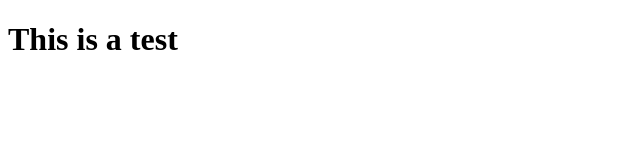
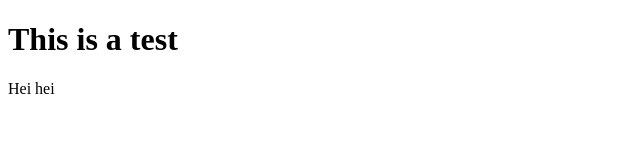
Before and after one commit to Pixel-viking/Test-repo-PRO105-, a plain HTML site: page index.html in a window 1280 px wide. Shown: the full height of the page, 0-640 px from the left. Drawn offline with Linux system fonts and the light colour scheme.

Commit message:
lagt til ny js

```diff
--- a/index.html
+++ b/index.html
@@ -7,5 +7,6 @@
 </head>
 <body>
     <h1>This is a test</h1>
+    <p>Hei hei</p>
 </body>
 </html>
```
Also changed, not shown: spill.js (added).
